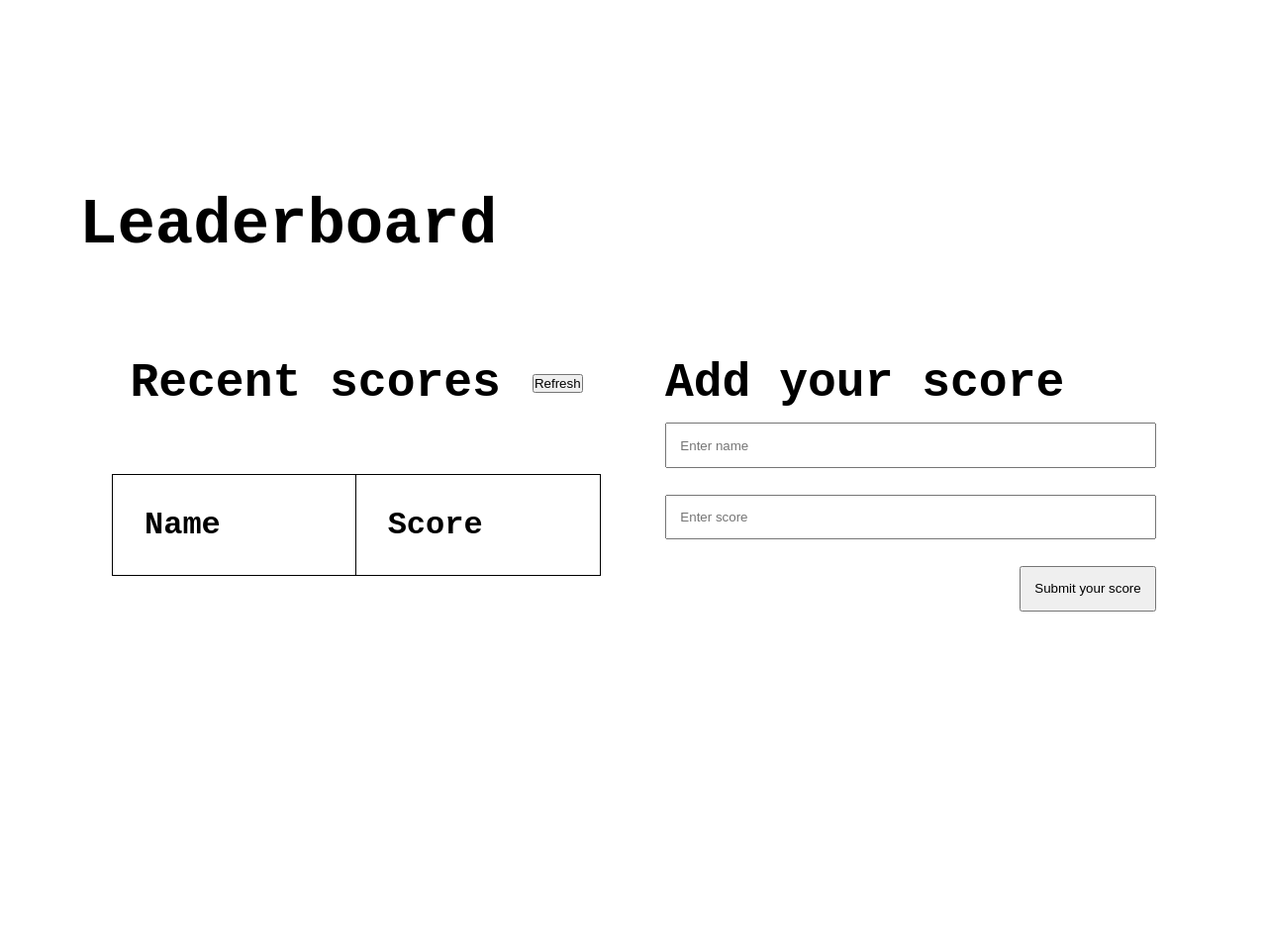
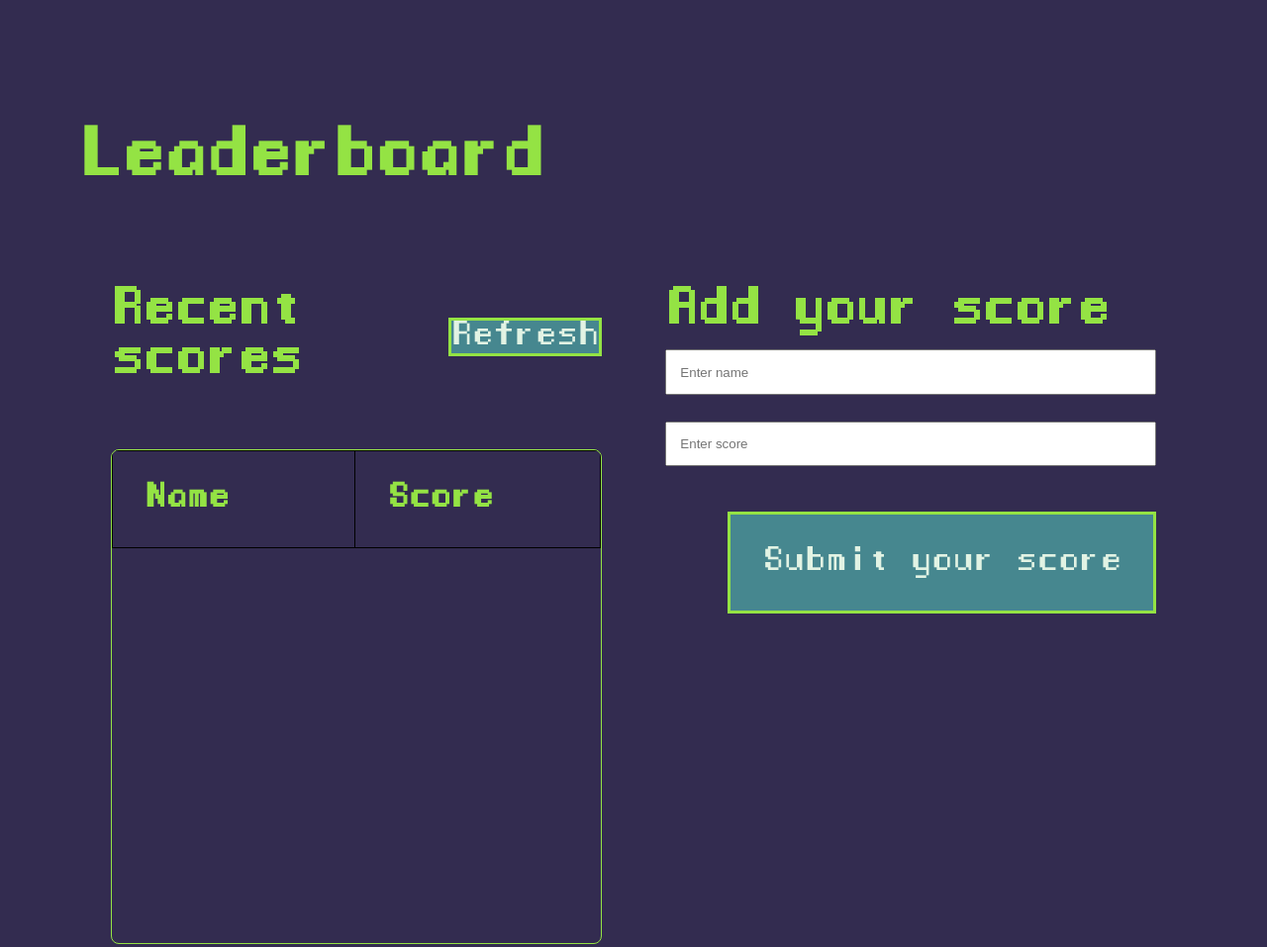
Before and after one commit to gabrielyea/leaderboard, a website built with webpack: page src/index.html in a window 1280 px wide. Shown: the whole page at 99% size. Before the commit the page ends 810 px from the top, so only its background shows below. Built offline with nearby package versions, Linux system fonts and the light colour scheme.

Commit message:
Add colors to page

```diff
--- a/src/index.html
+++ b/src/index.html
@@ -15,7 +15,7 @@
         <section class="recent-scores">
             <div class="recent-scores-top">
                 <h2>Recent scores</h2>
-                <button class="refresh-btn">Refresh</button>
+                <button class="refresh-btn my-btn">Refresh</button>
             </div>
             <table>
                 <tr>
@@ -30,7 +30,7 @@
             <form action="#">
                 <input class="player-name" type="text" required placeholder="Enter name">
                 <input class="player-score" type="number" required placeholder="Enter score" min="1">
-                <input class="submit-btn" type="submit" value="Submit your score">
+                <input class="submit-btn my-btn" type="submit" value="Submit your score">
             </form>
         </section>
 
--- a/src/scss/components/_button.scss
+++ b/src/scss/components/_button.scss
@@ -1,5 +1,8 @@
 @use '../utils/' as *;
 
-button {
-  @include setColors(get-color(light1), get-color(dark1));
+.my-btn {
+  @include setColors(get-color(light2), get-color(dark2));
+  @include setFontAttributes;
+
+  border: get-color(light1) solid;
 }
--- /dev/null
+++ b/src/scss/components/_index.scss
@@ -0,0 +1 @@
+@forward 'button';
--- a/src/scss/layout/_body.scss
+++ b/src/scss/layout/_body.scss
@@ -3,7 +3,7 @@
 
 body {
   @include setFontAttributes;
-  @include setColors(get-color(light2), get-color(dark2));
+  @include setColors(get-color(light1), get-color(dark1));
 
   padding: 0 5em;
 }
--- a/src/scss/layout/_headers.scss
+++ b/src/scss/layout/_headers.scss
@@ -5,7 +5,7 @@ header {
   @include setFontAttributes(2em);
   @include flexCenter;
 
-  margin-top: 4em;
+  margin-top: 2em;
 
   @include media(">tablet") {
     display: grid;
--- a/src/scss/layout/_table.scss
+++ b/src/scss/layout/_table.scss
@@ -4,10 +4,11 @@ table {
   @include flexCenter;
   $color: get-color(light1);
 
+  overflow-y: auto;
   margin-top: 2em;
   justify-content: flex-start;
   border-collapse: collapse;
-  height: 300px;
+  height: 500px;
   border: 1px solid $color;
   border-radius: 8px;
 }
@@ -21,5 +22,5 @@ th {
 }
 
 tr:nth-child(even) {
-  @include setColors(get-color(light1), get-color(dark1));
+  @include setColors(get-color(light2), get-color(dark2));
 }
--- a/src/scss/main.scss
+++ b/src/scss/main.scss
@@ -1,3 +1,4 @@
 @use './base/' as *;
 @use './layout/' as *;
 @use './pages/' as *;
+@use './components/' as *;
--- a/src/scss/utils/_mixins.scss
+++ b/src/scss/utils/_mixins.scss
@@ -31,7 +31,7 @@
 }
 
 @mixin setFontAttributes($size: 1em, $weight: normal, $style: normal) {
-  font-family: 'Courier New', Courier, monospace;
+  font-family: $main-font;
   font-size: $size;
   font-weight: $weight;
   font-style: $style;
--- a/src/scss/utils/_variables.scss
+++ b/src/scss/utils/_variables.scss
@@ -9,8 +9,7 @@ $main-font: 'Secret Mana';
 $main-theme-color: #ea4f36;
 $dark-background-color: #303030;
 
-// $theme-colors: (light1:#94e344 , light2:#e2f3e4, dark1:#332c50 , dark2:#46878f );
-$theme-colors: (light1:white , light2:black, dark1:black , dark2:white );
+$theme-colors: (light1:#94e344 , light2:#e2f3e4, dark1:#332c50 , dark2:#46878f );
 
 @function get-color($themeName) {
   @return map.get($theme-colors, $themeName);
```
Also changed, not shown: .stylelintrc.json (deleted).
